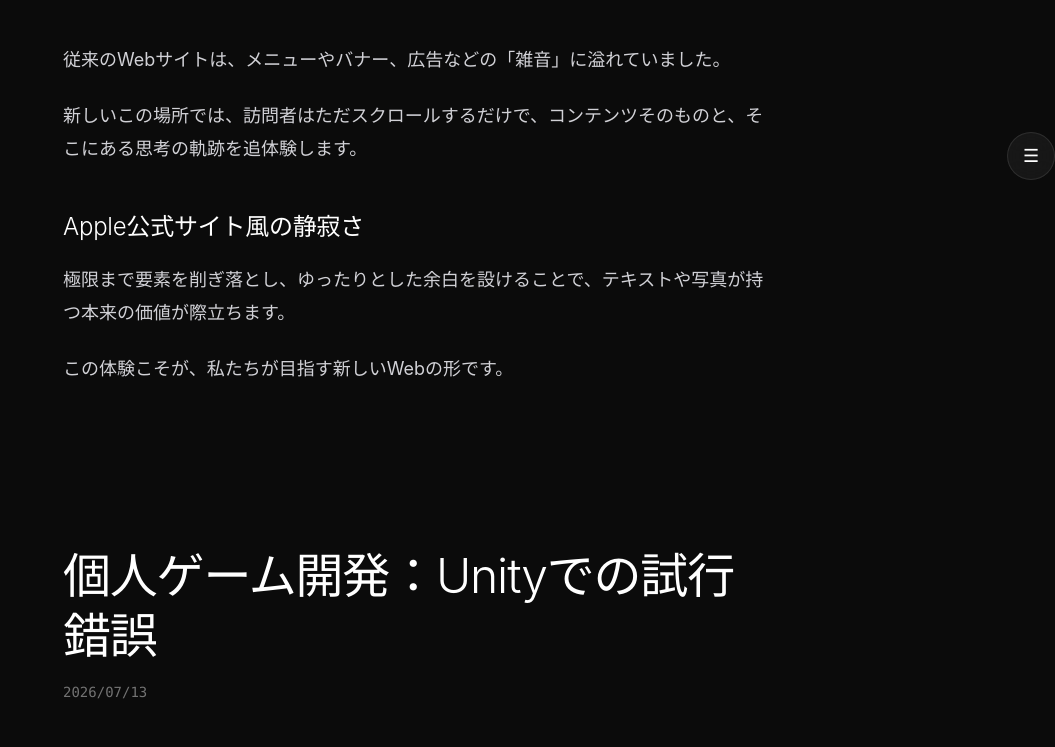
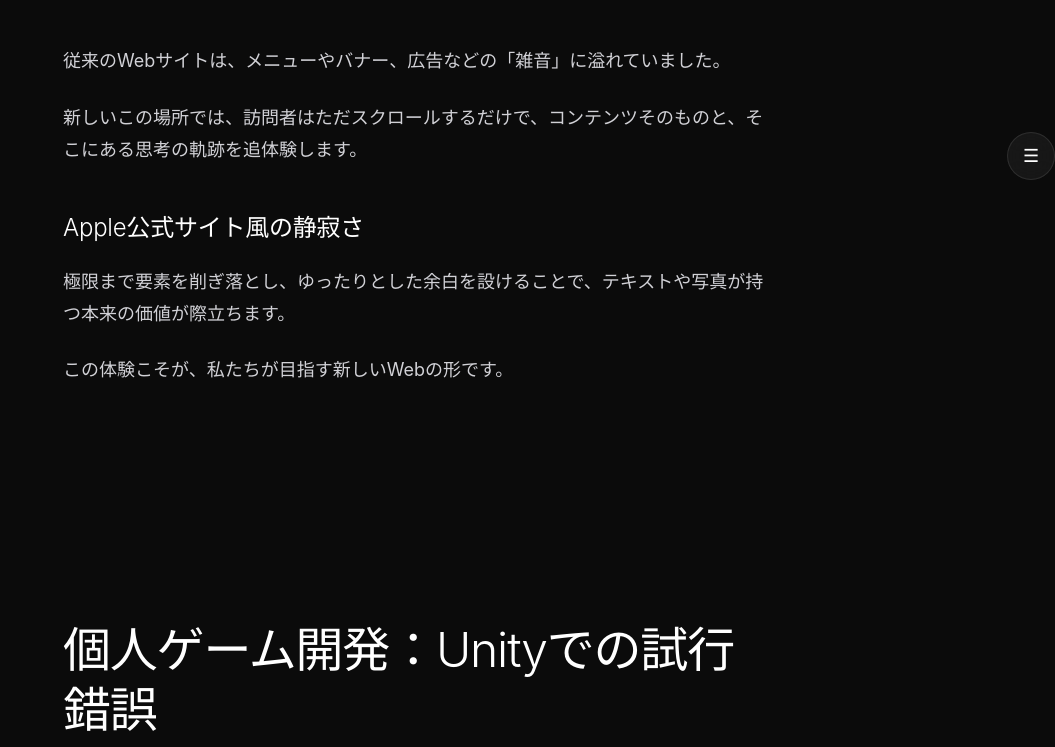
Before and after one commit to tiraura/mjk, an Astro site: page / in a window 1280 px wide. Shown: the part 244-991 px from the top of the page, without its empty margins (225-1280 px from the left). Built offline with nearby package versions, Linux system fonts and the light colour scheme; Astro itself is replaced by a stand-in of ours.

Commit message:
feat: implement full-page scroll snapping for home timeline

```diff
--- a/src/layouts/Layout.astro
+++ b/src/layouts/Layout.astro
@@ -3,8 +3,6 @@
 import '../styles/global.css';
 import RightMenu from '../components/RightMenu.astro';
 import TopHeader from '../components/TopHeader.astro';
-
-// 1. ClientRouter をインポートします
 import { ClientRouter } from 'astro:transitions';
 
 interface Props {
@@ -15,19 +13,25 @@
 ---
 
 <!doctype html>
-<html lang="ja" class="bg-[#0b0b0b] text-[#f5f5f7] antialiased">
+<!--
+  1. htmlタグに「snap-y snap-mandatory」を追加し、
+     スクロール時に必ず要素の端にぴったりスナップ（吸着）させます。
+-->
+<html lang="ja" class="bg-[#0b0b0b] text-[#f5f5f7] antialiased snap-y snap-mandatory scroll-smooth">
   <head>
     <meta charset="UTF-8" />
     <meta name="viewport" content="width=device-width" />
     <link rel="icon" type="image/svg+xml" href="/favicon.svg" />
     <title>{title}</title>
-
-    <!-- 2. headタグの中に配置します -->
     <ClientRouter />
   </head>
   <body class="min-h-screen selection:bg-white/20 selection:text-white">
-    <!-- 1カラムレイアウト -->
-    <main class="max-w-[800px] mx-auto px-6 md:px-12 py-24 md:py-36">
+    <!--
+      2. 1カラムのレイアウト
+         完璧に画面中央にスナップさせるため、mainタグの上下パディング（py-24など）を外し、
+         左右幅だけを制限します。
+    -->
+    <main class="max-w-[800px] mx-auto px-6 md:px-12">
       <slot />
     </main>
 
--- a/src/pages/gallery.astro
+++ b/src/pages/gallery.astro
@@ -4,6 +4,7 @@
 ---
 
 <Layout title="Gallery | あなたの名前">
+<div class="py-24 md:py-36">
   <article class="prose prose-invert max-w-none">
     <h1 class="text-3xl md:text-5xl font-light tracking-tight text-white mb-12">
       📷 Gallery
@@ -19,4 +20,5 @@
       </div>
     </div>
   </article>
+  </div>
 </Layout>
--- a/src/pages/index.astro
+++ b/src/pages/index.astro
@@ -3,26 +3,31 @@
 import Layout from '../layouts/Layout.astro';
 import { getCollection, render } from 'astro:content';
 
-// blogコレクションからすべての記事を取得し、日付が新しい順に並び替えます
 const posts = await getCollection('blog');
 const sortedPosts = posts.sort((a, b) => b.data.pubDate.valueOf() - a.data.pubDate.valueOf());
 ---
 
 <Layout title="一人の人間の活動・思考・作品を体験するサイト">
-  <div class="space-y-40"> <!-- 記事同士の間に圧倒的な余白（静寂さの演出） -->
+  <!--
+    space-y-40 は廃止します（各記事が画面いっぱいに広がるため）
+  -->
+  <div>
     {
       sortedPosts.map(async (post) => {
-        // 各記事のコンテンツをレンダリングします
         const { Content } = await render(post);
 
         return (
-          <article class="prose prose-invert max-w-none">
-            {/* 記事タイトル */}
+          /*
+            各記事を「高さ100%（min-h-screen）」にし、
+            スナップの開始位置（snap-start）に設定します。
+            さらに「flex flex-col justify-center」で、文字数が少なくても
+            記事全体が常に画面の「上下中央」に美しく配置されるようにします。
+          */
+          <article class="min-h-screen snap-start flex flex-col justify-center py-16">
             <h1 class="text-3xl md:text-5xl font-light tracking-tight text-white mb-4 leading-tight">
               {post.data.title}
             </h1>
 
-            {/* 投稿日 */}
             <time class="block text-sm text-neutral-500 mb-12 font-mono">
               {post.data.pubDate.toLocaleDateString('ja-JP', {
                 year: 'numeric',
@@ -31,7 +36,6 @@
               })}
             </time>
 
-            {/* 本文（Apple風の読みやすいフォントサイズと上品な薄灰色） */}
             <div class="text-neutral-300 leading-[1.8] space-y-8 text-base md:text-lg">
               <Content />
             </div>
--- a/src/pages/profile.astro
+++ b/src/pages/profile.astro
@@ -4,6 +4,7 @@
 ---
 
 <Layout title="Profile | Hide">
+<div class="py-24 md:py-36">
   <article class="prose prose-invert max-w-none">
     <h1 class="text-3xl md:text-5xl font-light tracking-tight text-white mb-12">
       👤 Profile
@@ -27,4 +28,5 @@
       </section>
     </div>
   </article>
+  </div>
 </Layout>
```
